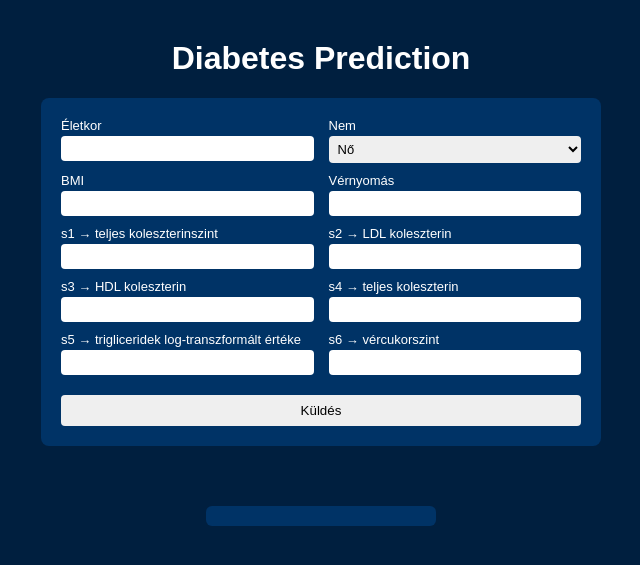
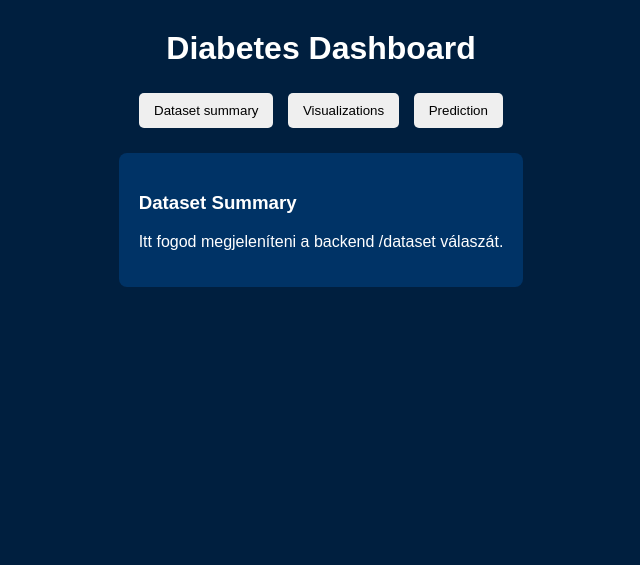
Before and after one commit to kmarton86/homework_diabetes_risk_prediction, a Flask app: page / in a window 1280 px wide. Shown: the top 565 px of the page, without its empty margins (319-959 px from the left). Run offline with Flask 3, Linux system fonts and the light colour scheme.

Commit message:
add 3 views layout and backend skeleton

```diff
--- a/app.py
+++ b/app.py
@@ -1,14 +1,56 @@
 from flask import Flask, render_template, request, jsonify
+from sklearn.datasets import load_diabetes
 
 app = Flask(__name__)
 
+
+# =========================
+# FRONTEND ENTRY
+# =========================
 @app.route('/')
 def index():
     return render_template('index.html')
 
 
-# ===== REST API ENDPOINT =====
-@app.route('/predict', methods=['POST'])
+# =========================
+# 1. DATASET SUMMARY API
+# =========================
+@app.route('/api/dataset', methods=['GET'])
+def dataset_summary():
+    data = load_diabetes()
+
+    summary = {
+        "samples": len(data.data),
+        "features": len(data.feature_names),
+        "feature_names": data.feature_names
+    }
+
+    return jsonify(summary)
+
+
+# =========================
+# 2. VISUALIZATION DATA API
+# =========================
+@app.route('/api/visualization', methods=['GET'])
+def visualization_data():
+    data = load_diabetes()
+
+    # skeleton: csak nyers adatot adunk vissza
+    # frontend (Chart.js) fogja rajzolni
+
+    response = {
+        "bmi": data.data[:, 2].tolist(),
+        "bp": data.data[:, 3].tolist(),
+        "target": data.target.tolist()
+    }
+
+    return jsonify(response)
+
+
+# =========================
+# 3. PREDICTION API
+# =========================
+@app.route('/api/predict', methods=['POST'])
 def predict():
     data = request.get_json()
 
@@ -38,14 +80,17 @@ def predict():
 
     print("Received patient:", patient)
 
-    # IDE JÖN MAJD A MODEL (később)
+    # skeleton prediction (ML később jön ide)
     fake_prediction = "Not Endangered"
 
     return jsonify({
-        "patient": patient,
-        "prediction": fake_prediction
+        "prediction": fake_prediction,
+        "patient": patient
     })
 
 
+# =========================
+# RUN APP
+# =========================
 if __name__ == '__main__':
     app.run(debug=True)
--- /dev/null
+++ b/static/style.css
@@ -0,0 +1,88 @@
+body {
+    background-color: #001f3f;
+    color: #fff;
+    font-family: Arial, sans-serif;
+    text-align: center;
+}
+
+.container {
+    margin-top: 30px;
+}
+
+.menu {
+    margin-bottom: 20px;
+}
+
+.menu button {
+    margin: 5px;
+    padding: 10px 15px;
+    border: none;
+    border-radius: 5px;
+    cursor: pointer;
+}
+
+.menu button:hover {
+    background: #00509e;
+    color: white;
+}
+
+.card {
+    background: #003366;
+    display: inline-block;
+    padding: 20px;
+    border-radius: 8px;
+    text-align: left;
+}
+
+.form-grid {
+    display: grid;
+    grid-template-columns: 1fr 1fr;
+    gap: 10px 15px;
+    width: 520px;
+}
+
+.form-group {
+    display: flex;
+    flex-direction: column;
+}
+
+label {
+    font-size: 13px;
+    margin-bottom: 3px;
+}
+
+input, select {
+    font-size: 13px;
+    padding: 5px;
+    border: none;
+    border-radius: 4px;
+}
+
+.full-width {
+    grid-column: span 2;
+}
+
+button.submit {
+    margin-top: 10px;
+    padding: 8px;
+    width: 100%;
+    border: none;
+    border-radius: 4px;
+    cursor: pointer;
+}
+
+#result {
+    margin-top: 15px;
+    background: #003366;
+    display: inline-block;
+    padding: 10px 15px;
+    border-radius: 6px;
+}
+
+.section {
+    display: none;
+}
+
+.active {
+    display: block;
+}
--- a/templates/index.html
+++ b/templates/index.html
@@ -1,86 +1,43 @@
 <!DOCTYPE html>
 <html>
 <head>
-    <title>Diabetes Prediction</title>
-
-    <style>
-        body {
-            background-color: #001f3f;
-            color: #fff;
-            font-family: Arial, sans-serif;
-            text-align: center;
-        }
-
-        .container {
-            margin-top: 40px;
-        }
-
-        form {
-            background: #003366;
-            display: inline-block;
-            padding: 20px;
-            border-radius: 8px;
-            text-align: left;
-        }
-
-        .form-grid {
-            display: grid;
-            grid-template-columns: 1fr 1fr;
-            gap: 10px 15px;
-            width: 520px;
-        }
-
-        .form-group {
-            display: flex;
-            flex-direction: column;
-        }
-
-        label {
-            font-size: 13px;
-            margin-bottom: 3px;
-        }
-
-        input, select {
-            font-size: 13px;
-            padding: 5px;
-            border: none;
-            border-radius: 4px;
-        }
-
-        button {
-            margin-top: 10px;
-            padding: 8px;
-            width: 100%;
-            border: none;
-            border-radius: 4px;
-            cursor: pointer;
-        }
-
-        button:hover {
-            background: #00509e;
-            color: white;
-        }
-
-        .full-width {
-            grid-column: span 2;
-        }
-
-        #result {
-            margin-top: 20px;
-            background: #003366;
-            display: inline-block;
-            padding: 10px 15px;
-            border-radius: 6px;
-            min-width: 200px;
-        }
-    </style>
+    <title>Diabetes Dashboard</title>
+    <link rel="stylesheet" href="{{ url_for('static', filename='style.css') }}">
 </head>
 
 <body>
 
 <div class="container">
 
-    <h1>Diabetes Prediction</h1>
+    <h1>Diabetes Dashboard</h1>
+
+    <!-- MENU -->
+    <div class="menu">
+        <button onclick="showSection('dataset')">Dataset summary</button>
+        <button onclick="showSection('viz')">Visualizations</button>
+        <button onclick="showSection('predict')">Prediction</button>
+    </div>
+
+    <!-- ================= DATASET ================= -->
+    <div id="dataset" class="section active">
+        <div class="card">
+            <h3>Dataset Summary</h3>
+            <p>Itt fogod megjeleníteni a backend /dataset válaszát.</p>
+        </div>
+    </div>
+
+    <!-- ================= VISUALIZATION ================= -->
+    <div id="viz" class="section">
+        <div class="card">
+            <h3>Visualizations</h3>
+            <p>Itt jönnek majd a Chart.js grafikonok.</p>
+        </div>
+    </div>
+
+    <!-- ================= PREDICTION ================= -->
+    <div id="predict" class="section">
+
+        <div class="card">
 
             <form id="patientForm">
 
@@ -110,51 +67,59 @@
                     </div>
 
                     <div class="form-group">
-                <label>s1 → teljes koleszterinszint</label>
+                        <label>s1</label>
                         <input type="number" name="s1" required>
                     </div>
 
                     <div class="form-group">
-                <label>s2 → LDL koleszterin</label>
+                        <label>s2</label>
                         <input type="number" name="s2" required>
                     </div>
 
                     <div class="form-group">
-                <label>s3 → HDL koleszterin</label>
+                        <label>s3</label>
                         <input type="number" name="s3" required>
                     </div>
 
                     <div class="form-group">
-                <label>s4 → teljes koleszterin</label>
+                        <label>s4</label>
                         <input type="number" name="s4" required>
                     </div>
 
                     <div class="form-group">
-                <label>s5 → trigliceridek log-transzformált értéke</label>
+                        <label>s5</label>
                         <input type="number" step="0.1" name="s5" required>
                     </div>
 
                     <div class="form-group">
-                <label>s6 → vércukorszint</label>
+                        <label>s6</label>
                         <input type="number" name="s6" required>
                     </div>
 
                     <div class="full-width">
-                <button type="submit">Küldés</button>
+                        <button class="submit" type="submit">Küldés</button>
                     </div>
 
                 </div>
 
             </form>
 
+            <h3 id="result"></h3>
+
+        </div>
     </div>
 
-<div class="container">
-    <!-- 🔥 Prediction KÜLÖN a form alatt -->
-    <h3 id="result"></h3>
 </div>
 
 <script>
+function showSection(id) {
+    document.querySelectorAll('.section').forEach(sec => {
+        sec.classList.remove('active');
+    });
+    document.getElementById(id).classList.add('active');
+}
+
+// prediction
 document.getElementById("patientForm").addEventListener("submit", async function(e) {
     e.preventDefault();
 
```
Lines whose indentation alone changed are shown as unchanged.
